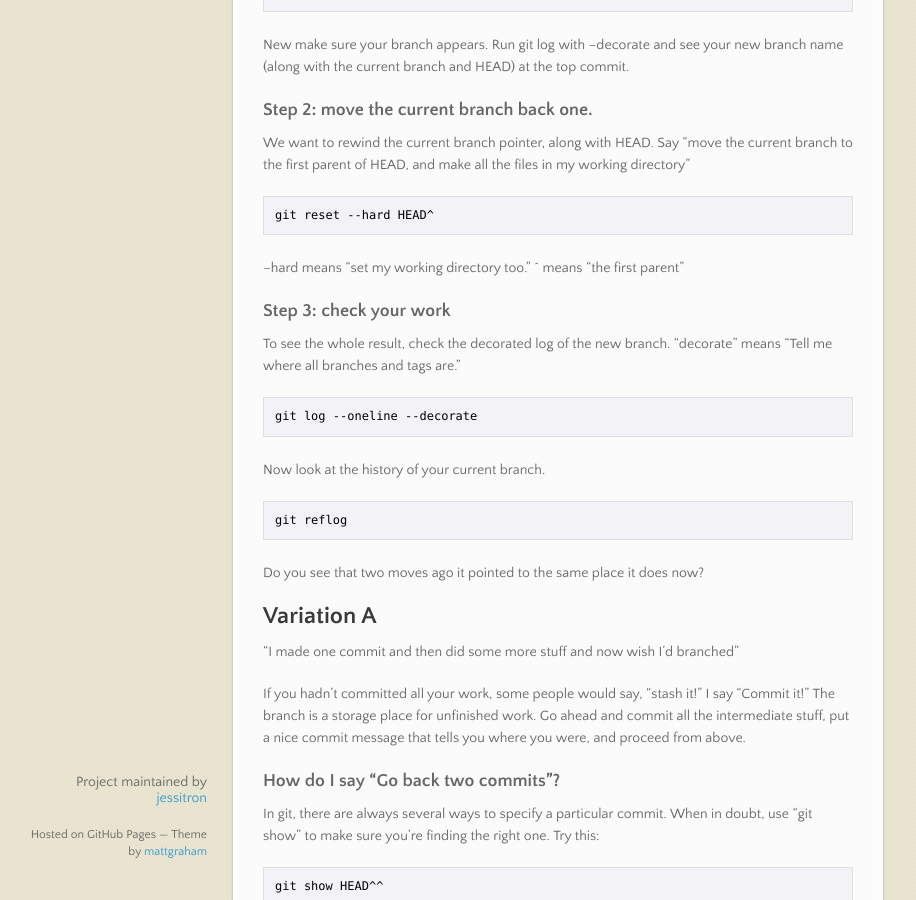
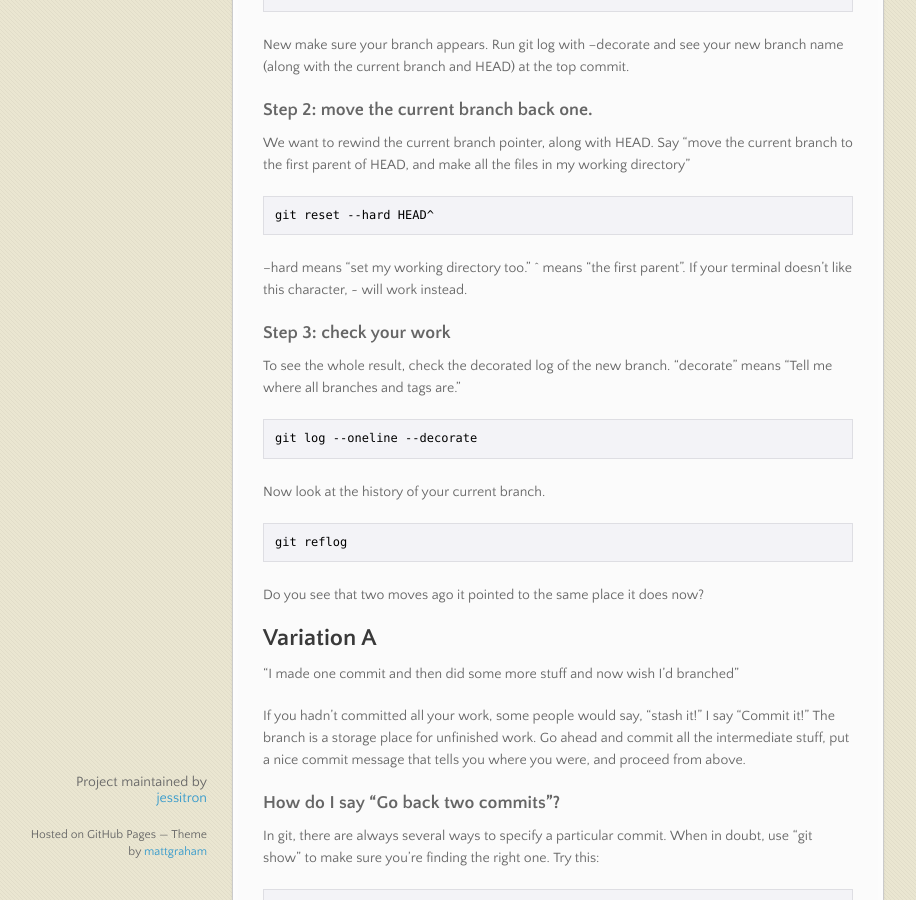
Before and after one commit to jessitron/git-happens, a Jekyll site: the page built from exercises/moveToBranch.md, in a window 1280 px wide and 900 px high, scrolled down 1672 px. Shown: the whole window, without its empty margins (83-999 px from the left). Built offline with Jekyll 4.4.1, drawn with Linux system fonts in a browser that asks for light colours; nearby versions of some CDN libraries.

Commit message:
mention that ~ can sub for ^

```diff
--- a/exercises/moveToBranch.md
+++ b/exercises/moveToBranch.md
@@ -86,7 +86,8 @@ in my working directory"
     git reset --hard HEAD^
 
 --hard means "set my working directory too."
-^ means "the first parent"
+^ means "the first parent". If your terminal doesn't like this
+character, ~ will work instead.
 
 ### Step 3: check your work
 To see the whole result, check the decorated log of the new branch.
```
